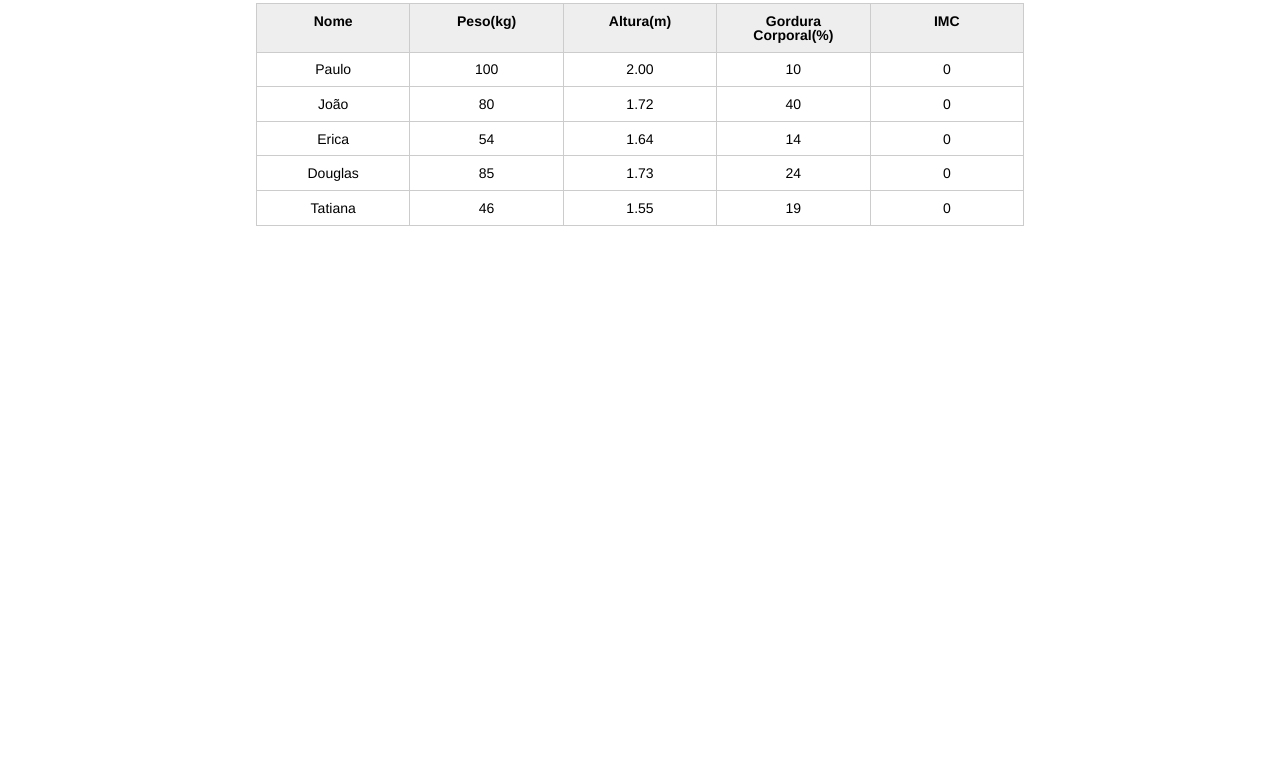
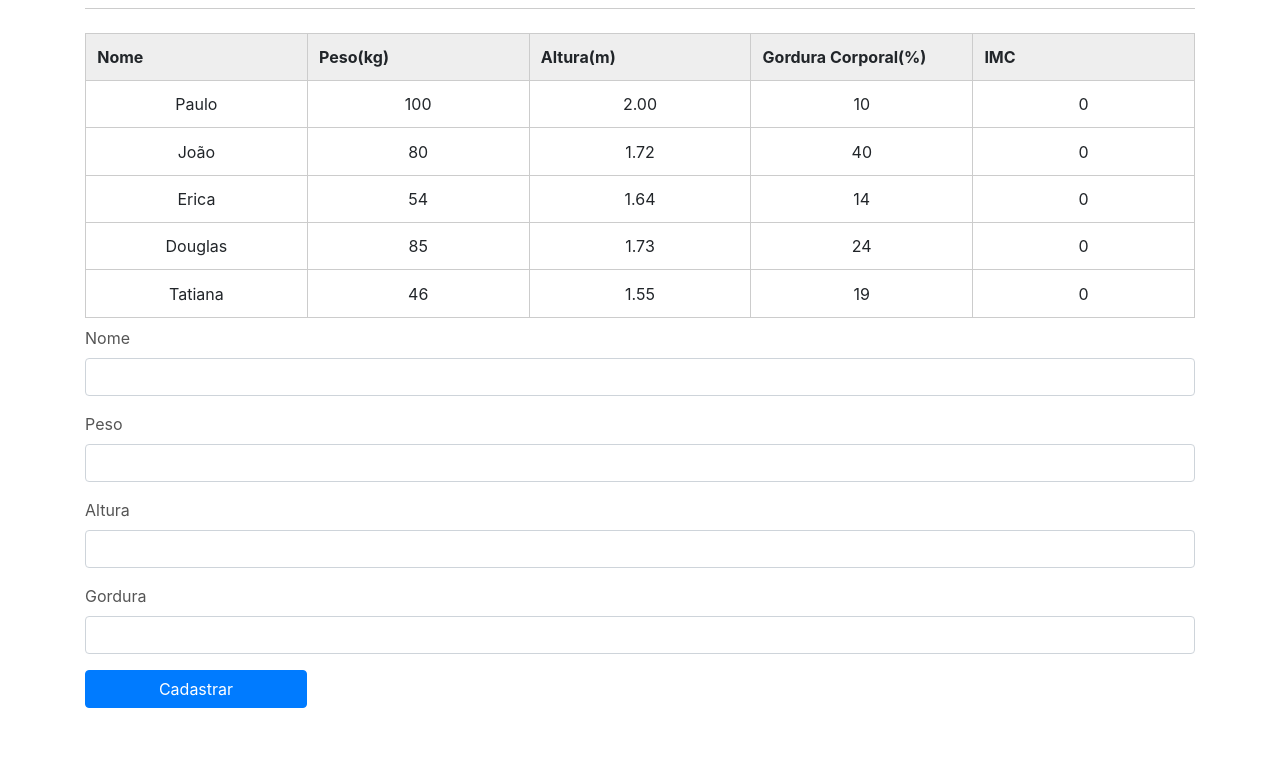
Before and after one commit to uires/vanilla-js, a plain HTML site: page index.html in a window 1280 px wide. Shown: the part 138-896 px from the top of the page. Before the commit the page ends 800 px from the top, so only its background shows below. Drawn offline with nearby package versions, Linux system fonts and the light colour scheme.

Commit message:
importando arquivos js e adicionando formulário

```diff
--- a/index.html
+++ b/index.html
@@ -6,16 +6,15 @@
 		<link rel="icon" href="favicon.ico" type="image/x-icon">
 		<link rel="stylesheet" type="text/css" href="css/reset.css">
 		<link rel="stylesheet" type="text/css" href="css/index.css">
-
+		<link rel="stylesheet" href="https://stackpath.bootstrapcdn.com/bootstrap/4.2.1/css/bootstrap.min.css" integrity="sha384-GJzZqFGwb1QTTN6wy59ffF1BuGJpLSa9DkKMp0DgiMDm4iYMj70gZWKYbI706tWS" crossorigin="anonymous">
 	</head>
-	<body>
-
+	<body onload="onLoadCalcularImc();" style="margin-bottom: 50px;">
 		<header>
 			<div class="container">
 				<h1>Aparecida Nutrição</h1>
 			</div>
 		</header>
-		<main>
+		<main class="">
 			<section class="container">
 				<h2>Meus pacientes</h2>
 				<table>
@@ -69,9 +68,28 @@
 						</tr>
 					</tbody>
 				</table>
-
 			</section>
+			<form method="GET" class="container" id="cadastro-paciente">
+  				<div class="form-group">
+    				<label for="nome">Nome</label>
+    				<input type="text" class="form-control" id="nome">
+  				</div>
+  				<div class="form-group">
+    				<label for="peso">Peso</label>
+    				<input type="text" class="form-control" id="peso">
+  				</div>
+  				<div class="form-group">
+    				<label for="altura">Altura</label>
+    				<input type="text" class="form-control" id="altura">
+  				</div>
+  				<div class="form-group">
+    				<label for="gordura">Gordura</label>
+    				<input type="text" class="form-control" id="gordura">
+  				</div>
+  				<button id="cadastrar-paciente" type="submit" class="btn btn-primary">Cadastrar</button>
+  			</form>
 		</main>
-
+		<script type="text/javascript" src="js/default.js"></script>
+		<script type="text/javascript" src="js/pacienteCadastro.js"></script>
 	</body>
 </html>
```
